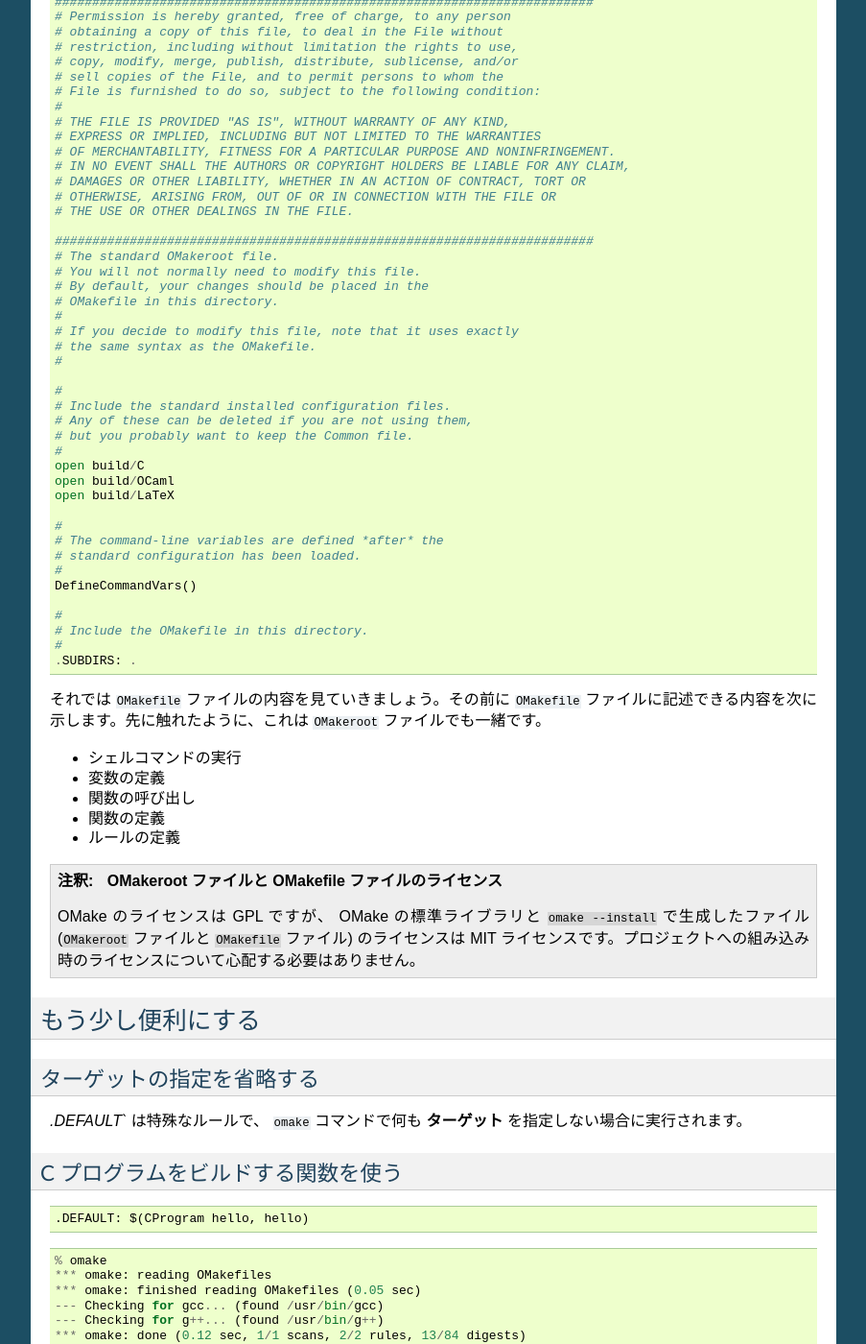
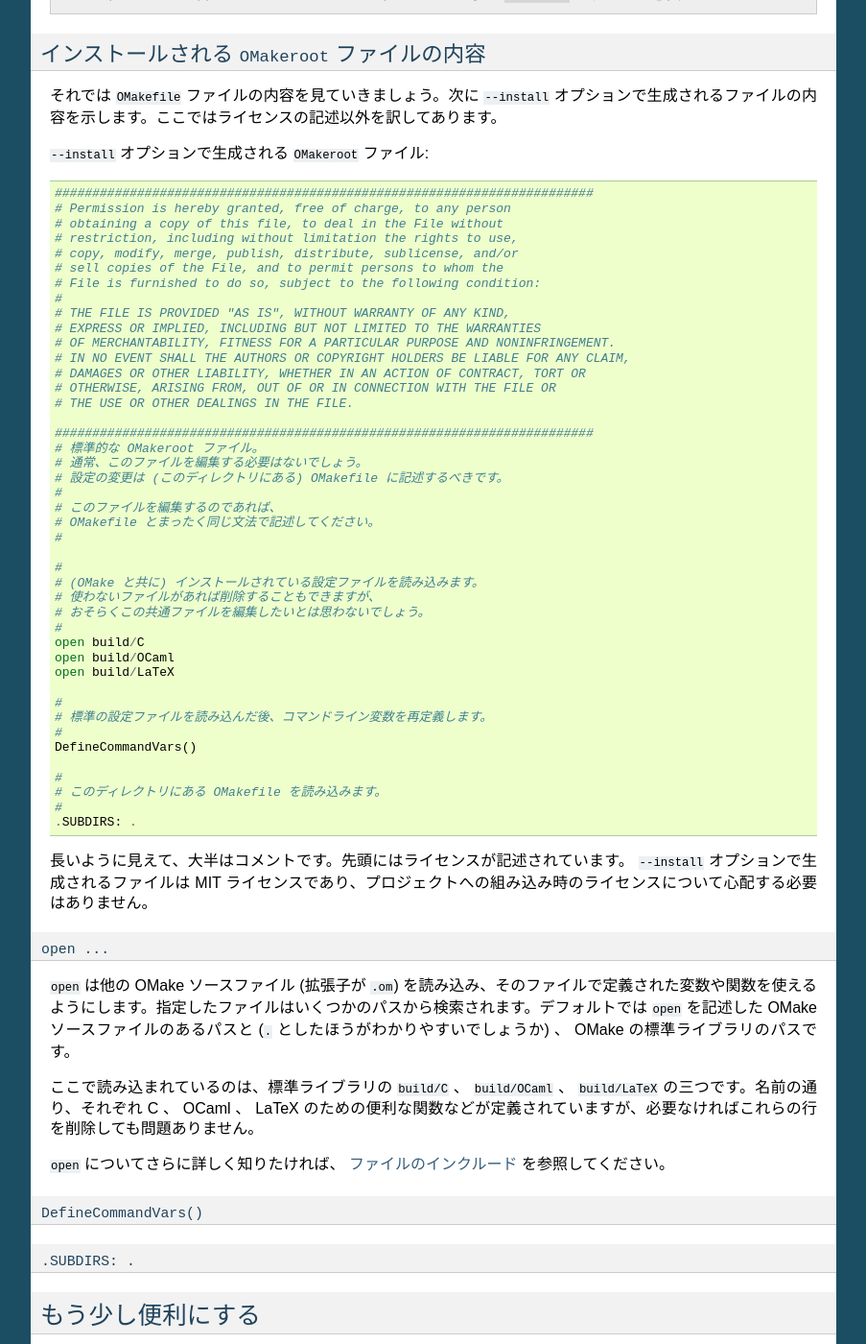
Before and after one commit to szktty/omakebook-jp, a Sphinx documentation site: the page built from source/first_step.rst, in a window 1280 px wide and 1400 px high, scrolled down 4370 px. Shown: the whole window at 96% size, without its empty margins (198-1101 px from the left). Built offline with Sphinx 7.4.7, drawn with Linux system fonts in a browser that asks for light colours; some of the changed text lies outside the part shown.

Commit message:
OMakeroot の内容について記述

```diff
--- a/source/first_step.rst
+++ b/source/first_step.rst
@@ -11,6 +11,8 @@
 ==================
 
 ビルドするファイルは C ソースファイル一つのみとします (``hello.c``) 。ソースファイルの中身はよくある Hello, world を出力するだけのコードです。
+
+.. note:: C について詳しくなくても問題ありません。 C ソースファイルは C コンパイラ (``cc`` コマンドや ``gcc`` コマンドなど) で実行可能なプログラムにできる、ということだけ頭に入れておいてください。
 
 ``hello.c``::
 
@@ -195,8 +197,8 @@
 
 ルートディレクトリを示すこと以外に ``OMakeroot`` ファイルと (ルートディレクトリにある)  ``OMakefile`` ファイルの違いはありませんが、慣習的には次のように使い分けられているようです。
 
-* ``OMakeroot`` ファイルには、プロジェクト全体から参照される、または影響するビルド設定を書く。
-* ``OMakefile`` ファイルには、自身のディレクトリに関するビルド設定を書く。
+*  プロジェクト全体から参照される、または影響する設定はルートディレクトリの ``OMakefile`` に書き、 ``OMakeroot`` には基本的に手を加えないようにします。 OMake のドキュメントではこちらを推奨しています。
+* グローバルな設定を ``OMakeroot`` ファイルに書き、ルートディレクトリの ``OMakefile`` ファイルには、ルートディレクトリで行うべき設定を書きます。
 
 .. index:: make との違い; サブディレクトリの扱い
 
@@ -210,7 +212,9 @@
 インストールされる ``OMakeroot`` ファイルの内容
 -----------------------------------------------
 
-``OMakeroot`` ファイル::
+それでは ``OMakefile`` ファイルの内容を見ていきましょう。次に ``--install`` オプションで生成されるファイルの内容を示します。ここではライセンスの記述以外を訳してあります。
+
+``--install`` オプションで生成される ``OMakeroot`` ファイル::
 
  ########################################################################
  # Permission is hereby granted, free of charge, to any person
@@ -229,50 +233,59 @@
  # THE USE OR OTHER DEALINGS IN THE FILE.
 
  ########################################################################
- # The standard OMakeroot file.
- # You will not normally need to modify this file.
- # By default, your changes should be placed in the
- # OMakefile in this directory.
+ # 標準的な OMakeroot ファイル。
+ # 通常、このファイルを編集する必要はないでしょう。
+ # 設定の変更は (このディレクトリにある) OMakefile に記述するべきです。
  #
- # If you decide to modify this file, note that it uses exactly
- # the same syntax as the OMakefile.
+ # このファイルを編集するのであれば、
+ # OMakefile とまったく同じ文法で記述してください。
  #
 
  #
- # Include the standard installed configuration files.
- # Any of these can be deleted if you are not using them,
- # but you probably want to keep the Common file.
+ # (OMake と共に) インストールされている設定ファイルを読み込みます。
+ # 使わないファイルがあれば削除することもできますが、
+ # おそらくこの共通ファイルを編集したいとは思わないでしょう。
  #
  open build/C
  open build/OCaml
  open build/LaTeX
 
  #
- # The command-line variables are defined *after* the
- # standard configuration has been loaded.
+ # 標準の設定ファイルを読み込んだ後、コマンドライン変数を再定義します。
  #
  DefineCommandVars()
 
  #
- # Include the OMakefile in this directory.
+ # このディレクトリにある OMakefile を読み込みます。
  #
  .SUBDIRS: .
-
-それでは ``OMakefile`` ファイルの内容を見ていきましょう。その前に ``OMakefile`` ファイルに記述できる内容を次に示します。先に触れたように、これは ``OMakeroot`` ファイルでも一緒です。
-
-* シェルコマンドの実行
-* 変数の定義
-* 関数の呼び出し
-* 関数の定義
-* ルールの定義
 
 .. index::
    pair: OMakeroot; ライセンス
    pair: OMakefile; ライセンス
 
-.. note:: **OMakeroot ファイルと OMakefile ファイルのライセンス**
+長いように見えて、大半はコメントです。先頭にはライセンスが記述されています。 ``--install`` オプションで生成されるファイルは MIT ライセンスであり、プロジェクトへの組み込み時のライセンスについて心配する必要はありません。
 
-   OMake のライセンスは GPL ですが、 OMake の標準ライブラリと ``omake --install`` で生成したファイル (``OMakeroot`` ファイルと ``OMakefile`` ファイル) のライセンスは MIT ライセンスです。プロジェクトへの組み込み時のライセンスについて心配する必要はありません。
+.. index:: open
+
+``open ...``
+^^^^^^^^^^^^
+
+``open`` は他の OMake ソースファイル (拡張子が ``.om``) を読み込み、そのファイルで定義された変数や関数を使えるようにします。指定したファイルはいくつかのパスから検索されます。デフォルトでは ``open`` を記述した OMake ソースファイルのあるパスと (``.`` としたほうがわかりやすいでしょうか) 、 OMake の標準ライブラリのパスです。
+
+ここで読み込まれているのは、標準ライブラリの ``build/C`` 、 ``build/OCaml`` 、 ``build/LaTeX`` の三つです。名前の通り、それぞれ C 、 OCaml 、 LaTeX のための便利な関数などが定義されていますが、必要なければこれらの行を削除しても問題ありません。
+
+``open`` についてさらに詳しく知りたければ、 :ref:`ファイルのインクルード <IncludingFiles>` を参照してください。
+
+
+.. index:: DefineCommandVars()
+
+``DefineCommandVars()``
+^^^^^^^^^^^^^^^^^^^^^^^
+
+``.SUBDIRS: .``
+^^^^^^^^^^^^^^^
+
 
 
 もう少し便利にする
```
Also changed, not shown: other parts of source/first_step.rst (+1 -1 lines).
